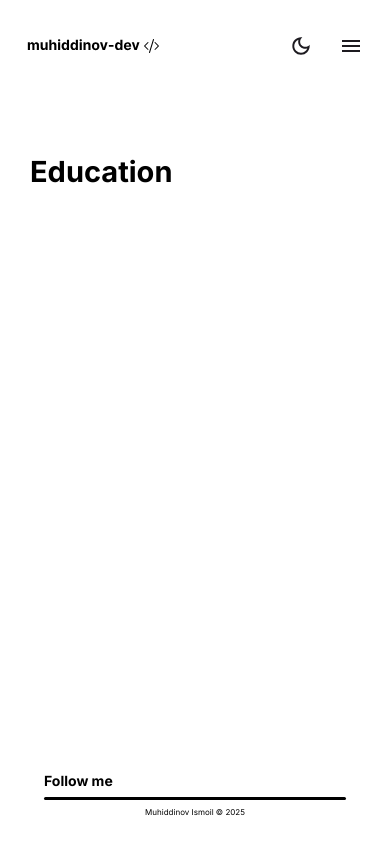
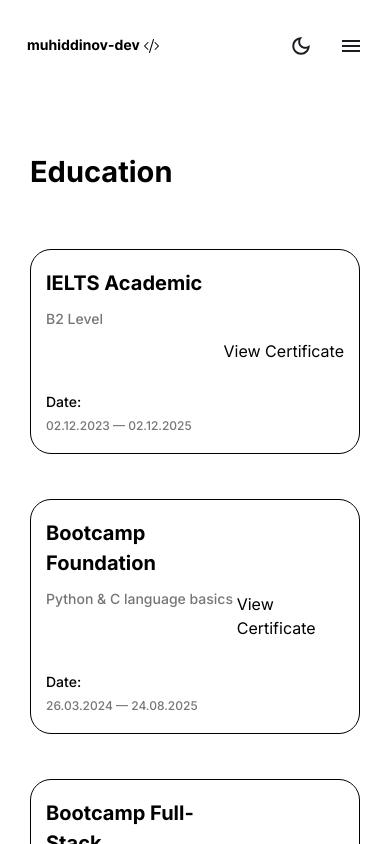
Before and after one commit to muhiddinovismoil/portfolio-app, a Next.js app: page /education in a window 390 px wide. Shown: the top 844 px of the page. Built offline with nearby package versions, Linux system fonts and the light colour scheme.

Commit message:
education page successfully finished with responsive

```diff
--- a/src/app/education/page.tsx
+++ b/src/app/education/page.tsx
@@ -1,12 +1,28 @@
+import { EductaionUi } from "@/components/ui/education";
+import { Education } from "@/data";
+import Link from "next/link";
 import React from "react";
 
 const Eduaction = () => {
     return (
         <>
-            <section className="pt-[150px]">
+            <section className="pt-[150px] pb-[100px]">
                 <div className="container">
-                    <div className="pl-[30px]">
+                    <div className="px-[30px] flex flex-col gap-[55px]">
                         <h2 className="text-[29px] font-bold">Education</h2>
+                        <div className="flex flex-col gap-[45px]">
+                            {Education.map((item) => (
+                                <EductaionUi
+                                    id={item.id}
+                                    key={item.id}
+                                    link={item.link}
+                                    title={item.title}
+                                    endDate={item.endDate}
+                                    subTitle={item.subTitle}
+                                    startDate={item.startDate}
+                                />
+                            ))}
+                        </div>
                     </div>
                 </div>
             </section>
--- a/src/components/ui/education.tsx
+++ b/src/components/ui/education.tsx
@@ -1,5 +1,6 @@
+import React from "react";
+import Link from "next/link";
 import { EducationI } from "@/data";
-import React from "react";
 
 export const EductaionUi = ({
     id,
@@ -9,5 +10,35 @@ export const EductaionUi = ({
     subTitle,
     startDate,
 }: EducationI) => {
-    return <div>EductaionUi</div>;
+    return (
+        <div className="flex items-center justify-between border rounded-[21px] py-[18px] pl-[10px] pr-[10px] min-[375px]:px-[15px] sm:px-[20px] sm:py-[22px] lg:px-[30px]">
+            <div className="flex flex-col gap-[62px] sm:gap-[42px] lg:gap-[38px]">
+                <div className="flex flex-col gap-[10px]">
+                    <h3 className="text-[20px] font-bold sm:text-[22px] lg:text-[24px]">
+                        {title}
+                    </h3>
+                    <h4 className="text-[14px] font-medium text-[#767676] dark:text-[#b2b2b2] sm:text-[16px] lg:text-[18px]">
+                        {subTitle}
+                    </h4>
+                </div>
+                <div className="flex flex-col gap-[5px]">
+                    <p className="text-[14px] font-medium sm:text-[16px] lg:text-[18px]">
+                        Date:
+                    </p>
+                    <p className="text-[12px] font-medium text-[#767676] dark:text-[#b2b2b2] sm:text-[14px] lg:text-[16px]">
+                        {startDate} — {endDate}
+                    </p>
+                </div>
+            </div>
+            <div className="">
+                <Link
+                    href={link}
+                    target="_blank"
+                    className="text-[10px] min-[375px]:text-[16px] sm:text-[16px] lg:text-[18px]"
+                >
+                    View Certificate
+                </Link>
+            </div>
+        </div>
+    );
 };
```
